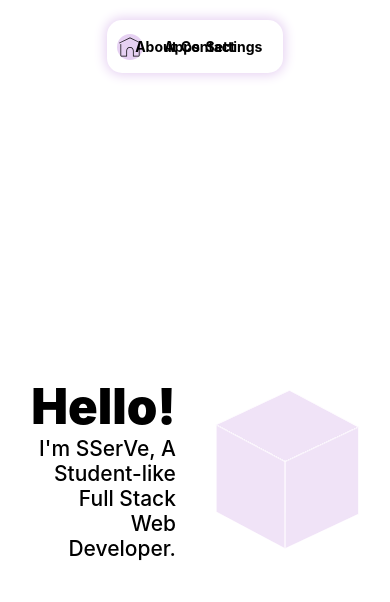
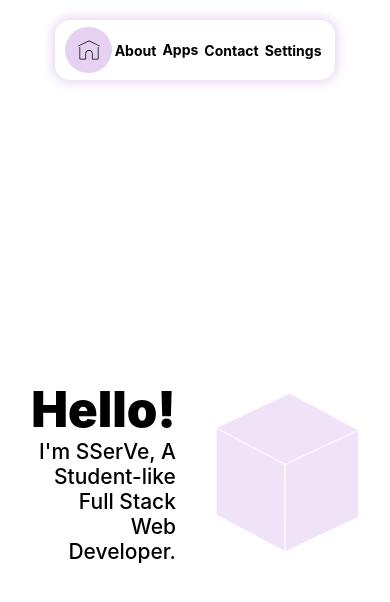
Before and after one commit to p-sw/ProfilePage, a Next.js app in the folder frontendts/: page / in a window 390 px wide. Shown: the top 602 px of the page. Built offline with nearby package versions, Linux system fonts and the light colour scheme; a web font is replaced by a local one.

Commit message:
fixed navigation responsive

```diff
--- a/frontendts/styles/navigation.module.scss
+++ b/frontendts/styles/navigation.module.scss
@@ -92,8 +92,9 @@ $nav-lower-px: 50px;
             align-items: center;
             justify-content: center;
 
-            width: fit-content;
+            width: auto;
             height: fit-content;
+            aspect-ratio: auto 1/1;
 
             padding: 10px;
 
@@ -109,6 +110,9 @@ $nav-lower-px: 50px;
             font-weight: 700;
 
             position: absolute;
+            @include mini {
+              position: relative;
+            }
 
             opacity: 0;
 
@@ -119,6 +123,8 @@ $nav-lower-px: 50px;
             transition: 0.2s;
 
             @include mini {
+              position: absolute;
+
               width: 20px;
               height: 20px;
             }
```
